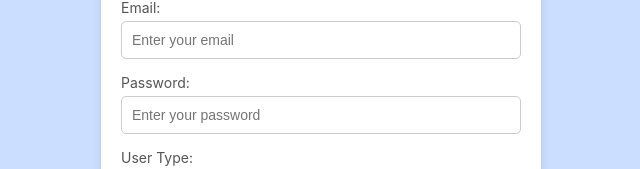
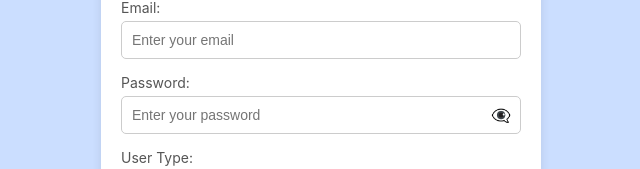
Before and after one commit to Mihir355/Ticket-Support-System, a React (Create React App) app in the folder frontend/: page /signin in a window 1280 px wide. Shown: the part 301-470 px from the top of the page, without its empty margins (319-959 px from the left). Built offline with nearby package versions, Linux system fonts and the light colour scheme.

Commit message:
added eye icon for passowrd in signin page

```diff
--- a/frontend/src/components/SignIn.js
+++ b/frontend/src/components/SignIn.js
@@ -22,6 +22,7 @@ const SignIn = () => {
   const navigate = useNavigate();
   const [email, setEmail] = useState("");
   const [password, setPassword] = useState("");
+  const [showPassword, setShowPassword] = useState(false); // State for password visibility
   const [userType, setUserType] = useState("user");
   const [alertMessage, setAlertMessage] = useState("");
 
@@ -78,15 +79,23 @@ const SignIn = () => {
               className="signin-input"
             />
           </div>
-          <div className="signin-formGroup">
+          <div className="signin-formGroup password-input-container">
             <label className="signin-label">Password:</label>
+            <div className="password-wrapper">
               <input
-              type="password"
+                type={showPassword ? "text" : "password"}
                 value={password}
                 onChange={(e) => setPassword(e.target.value)}
                 placeholder="Enter your password"
                 className="signin-input"
               />
+              <span
+                className="password-toggle-icon"
+                onClick={() => setShowPassword(!showPassword)}
+              >
+                {showPassword ? "👁️" : "👁️‍🗨️"}
+              </span>
+            </div>
           </div>
           <div className="signin-formGroup">
             <label className="signin-label">User Type:</label>
--- a/frontend/src/styling/signin.css
+++ b/frontend/src/styling/signin.css
@@ -153,3 +153,22 @@
 .modal-close-button:hover {
   background: #0056b3;
 }
+
+.password-wrapper {
+  position: relative;
+  width: 100%;
+}
+
+.password-toggle-icon {
+  position: absolute;
+  right: 10px;
+  top: 50%;
+  transform: translateY(-50%);
+  cursor: pointer;
+  font-size: 16px;
+  color: #555;
+}
+
+.password-toggle-icon:hover {
+  color: #007bff;
+}
```
Lines whose indentation alone changed are shown as unchanged.
